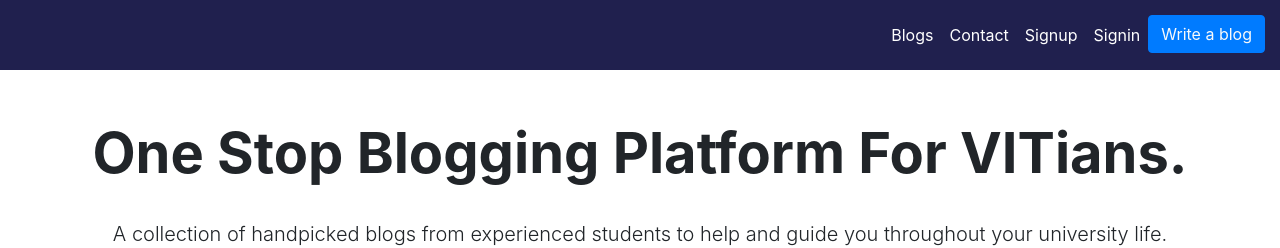
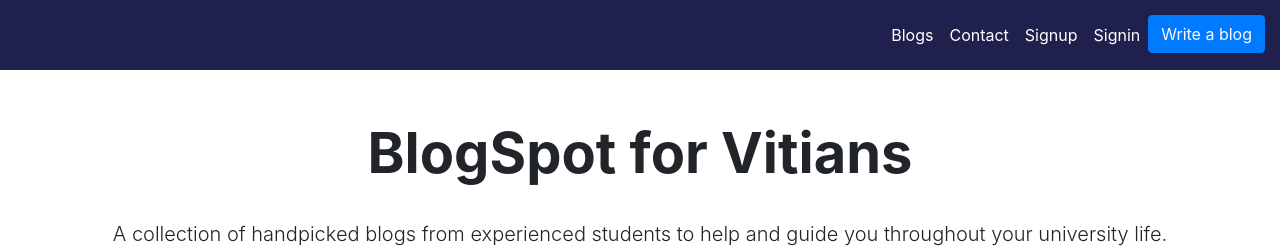
Before and after one commit to NavyaaSharma/BlogSpot, a Next.js app: page / in a window 1280 px wide. Shown: the top 248 px of the page. Built offline with nearby package versions, Linux system fonts and the light colour scheme; a small style sheet from the web is missing.

Commit message:
frontend changes

```diff
--- a/pages/index.js
+++ b/pages/index.js
@@ -10,7 +10,7 @@ const Index = () => {
                     <div className="row">
                         <div className="col-md-12 text-center">
                             <h1 className="display-4 font-weight-bold">
-                                One Stop Blogging Platform For VITians.
+                                BlogSpot for Vitians
                             </h1>
                         </div>
                     </div>
```
